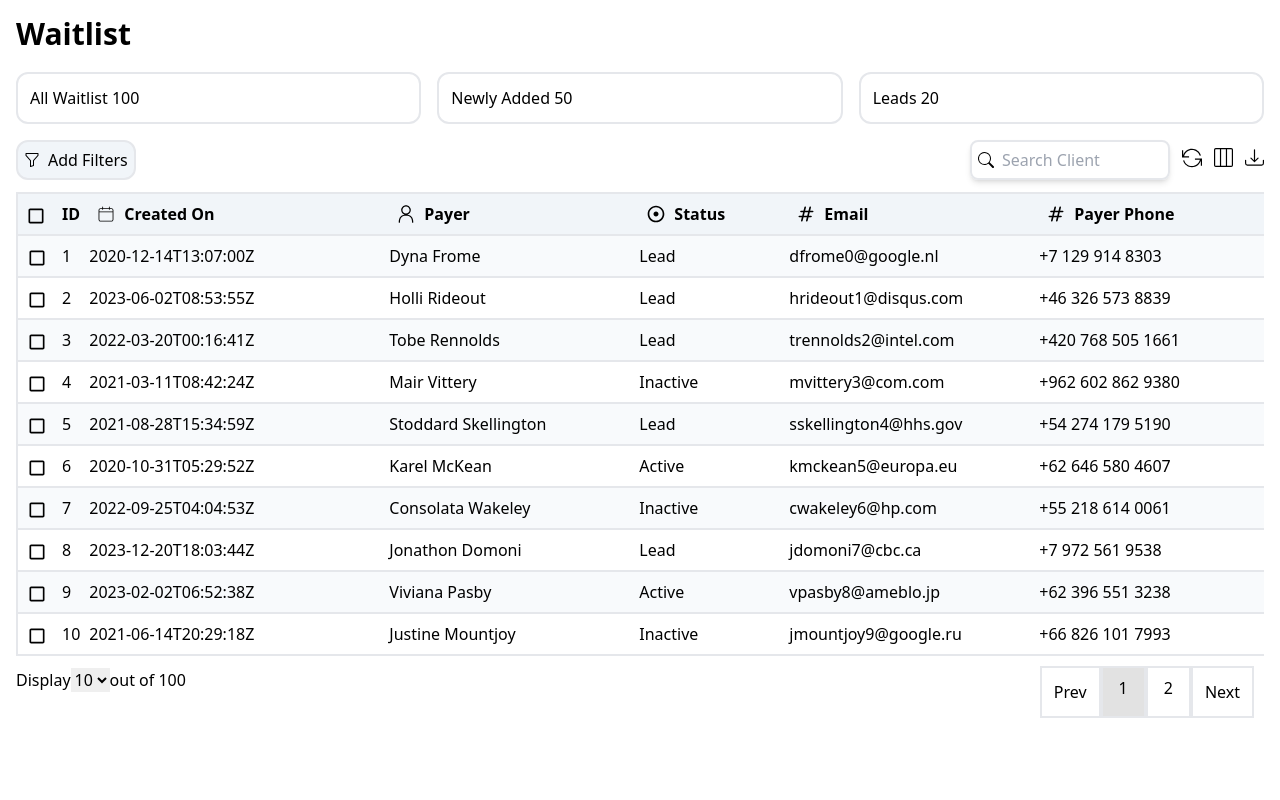
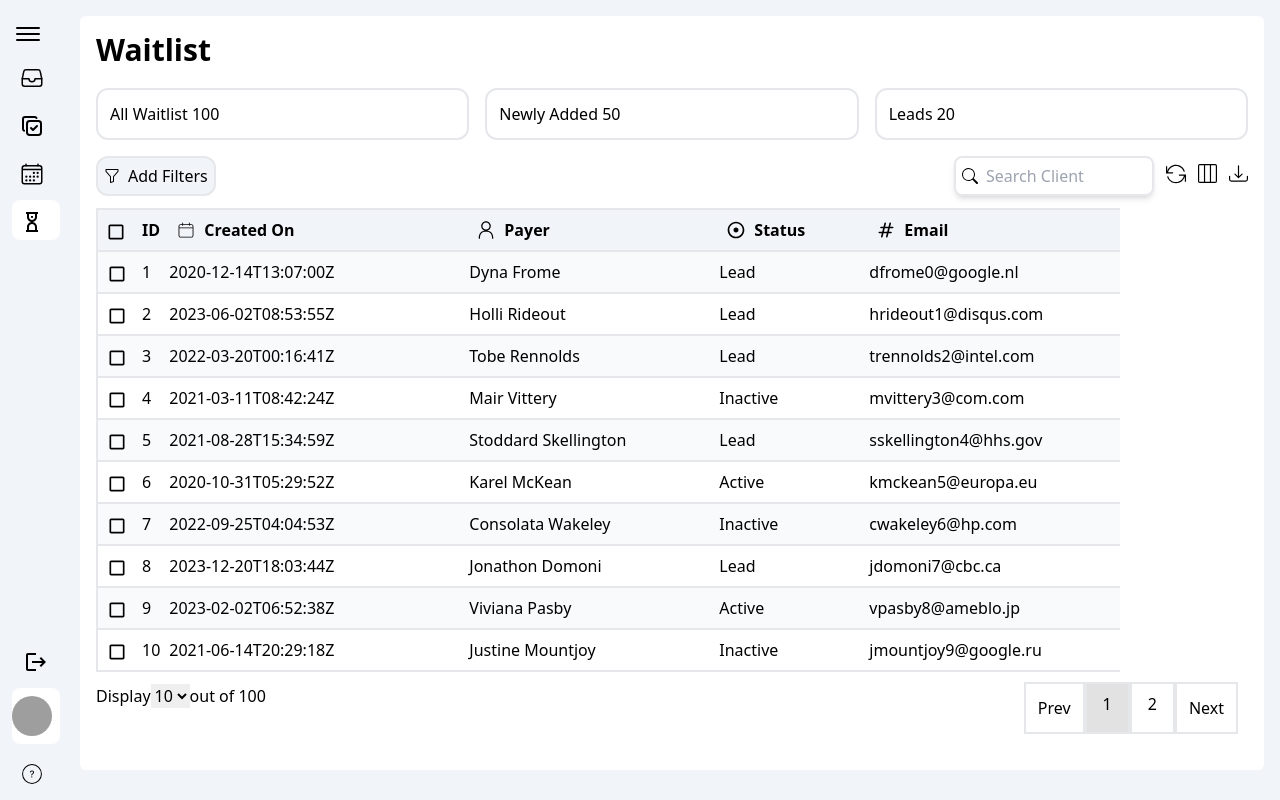
Before and after one commit to Sumant64/omnify-machine-coding, a Next.js app: page /dynamic-table-upgrade in a window 1280 px wide. Built offline with nearby package versions, Linux system fonts and the light colour scheme; grey boxes are pictures that could not be loaded.

Commit message:
sidebar changes

```diff
--- /dev/null
+++ b/app/components/layout/MainLayout.jsx
@@ -0,0 +1,25 @@
+import React, { useState } from 'react'
+import Sidebar from './Sidebar';
+import { IoMenuOutline } from "react-icons/io5";
+
+
+const MainLayout = (props) => {
+    const [toggle, setToggle] = useState(false);
+
+
+  return (
+    <>
+        <div className='block sm:hidden fixed top-5 right-0 pr-5' onClick={() => setToggle(!toggle)}><IoMenuOutline className='w-8 h-8 relative top-[2px] ml-2' /></div>
+        <div style={{boxSizing: 'border-box'}} className='flex bg-slate-100'>
+            <div className={`bg-slate-100 z-50 transition-all duration-500 absolute h-[100vh] sm:static sm:block overflow-hidden ${toggle ? 'w-[228px]' : 'w-[0px] sm:w-[64px]'}`}>
+                <Sidebar toggle={toggle} setToggle={setToggle} />
+            </div>
+            <div style={{flex: '5'}}>
+                {props.children}
+            </div>
+        </div>
+    </>
+  )
+}
+
+export default MainLayout
--- /dev/null
+++ b/app/components/layout/Sidebar.jsx
@@ -0,0 +1,50 @@
+import React, { useState } from 'react';
+import { IoLogoSlack } from "react-icons/io";
+import { IoMenuOutline } from "react-icons/io5";
+import { IoFileTrayOutline } from "react-icons/io5";
+import { TbCopyCheck } from "react-icons/tb";
+import { IoCalendarOutline } from "react-icons/io5";
+import { CgSandClock } from "react-icons/cg";
+import { MdLogout } from "react-icons/md";
+import { CiCircleQuestion } from "react-icons/ci";
+import { LuLayoutDashboard } from "react-icons/lu";
+
+
+const Sidebar = ({ toggle, setToggle }) => {
+
+
+    return (
+        <div className='pl-1 pr-1 h-[100vh] flex flex-col'>
+            <div style={{ flexGrow: '1' }}>
+                <div className='flex justify-between mt-4'>
+                    <div className={`flex ${toggle ? 'block' : 'hidden'}`}>
+                        <IoLogoSlack className='w-6 h-6 relative top-[2px]' />
+                        <h1>Front-Desk</h1>
+                    </div>
+                    <IoMenuOutline onClick={() => setToggle(!toggle)} className='hidden sm:block w-8 h-8 relative top-[2px] ml-2' />
+                </div>
+                <ul>
+                    <li><a className={`flex gap-3 pt-2 pb-2 mt-2 mb-2 ${toggle ? 'ml-0' : 'ml-2'}`} href="#"><IoFileTrayOutline className={`w-6 h-6 relative top-[2px] ${toggle ? 'ml-0' : 'ml-2'}`} /> <span className={`${toggle ? 'block' : 'hidden'}`}>Order</span></a></li>
+                    <li><a className={`flex gap-3 pt-2 pb-2 mt-2 mb-2 ${toggle ? 'ml-0' : 'ml-2'}`} href="#"><TbCopyCheck className={`w-6 h-6 relative top-[2px] ${toggle ? 'ml-0' : 'ml-2'}`} /> <span className={`${toggle ? 'block' : 'hidden'}`}>Subscription</span></a></li>
+                    <li><a className={`flex gap-3 pt-2 pb-2 mt-2 mb-2 ${toggle ? 'ml-0' : 'ml-2'}`} href="#"><IoCalendarOutline className={`w-6 h-6 relative top-[2px] ${toggle ? 'ml-0' : 'ml-2'}`} /> <span className={`${toggle ? 'block' : 'hidden'}`}>Calendar</span></a></li>
+                    <li><a className={`flex gap-3 pt-2 pb-2 mt-2 mb-2 ${toggle ? 'ml-0' : 'ml-2'} bg-[#fff] rounded-lg`} href="#"><CgSandClock className={`w-6 h-6 relative top-[2px] ${toggle ? 'ml-0' : 'ml-2'}`} /> <span className={`${toggle ? 'block' : 'hidden'}`}>Waitlist</span></a></li>
+                </ul>
+            </div>
+            <div className='relative bottom-0'>
+                <ul>
+                    <li><a className={`flex gap-3 justify-between pt-2 pb-2 mt-2 mb-2 ${toggle ? 'ml-0' : 'ml-2'}`} href="#">
+                        <div className='flex gap-2'>
+                            <LuLayoutDashboard className={`w-5 h-5 relative top-[2px] ${toggle ? 'ml-0' : 'hidden'}`} />
+                            <span className={`${toggle ? 'block' : 'hidden'}`}>Dashboard</span>
+                        </div>
+                        <MdLogout className={`w-6 h-6 relative top-[2px] ${toggle ? 'mr-0' : 'mr-3'}`} />
+                    </a></li>
+                    <li><a className={`flex gap-3 pt-2 pb-2 mt-2 mb-2 bg-[#fff] rounded-lg ${toggle ? 'ml-0' : 'ml-2'}`} href="#"><img className='rounded-full w-10 h-10' src="https://cdn.pixabay.com/photo/2017/03/16/21/18/logo-2150297_640.png" alt="profile" /><span><div className={` ${toggle ? 'block' : 'hidden'}`}><p>Admin Name</p><p>adminname@mail.com</p></div></span></a></li>
+                    <li><a className={`flex gap-3 pt-2 pb-2 mt-2 mb-2 ${toggle ? 'ml-0' : 'ml-2'}`} href="#"><CiCircleQuestion className={`w-6 h-6 relative ${toggle ? 'ml-0 top-4' : 'ml-2 top-[2px]'}`} /> <div className={` ${toggle ? 'block' : 'hidden'}`}><p>Help Center</p><p>@2024 Omnify.Inc</p></div></a></li>
+                </ul>
+            </div>
+        </div>
+    )
+}
+
+export default Sidebar
--- a/app/dynamic-table-upgrade/page.jsx
+++ b/app/dynamic-table-upgrade/page.jsx
@@ -117,7 +117,7 @@ const DynamicTableUpgrade = () => {
 
 
     return (
-        <div className='m-4'>
+        <div className='m-4 bg-[#fff] p-4 rounded-md'>
             <h1 className='text-3xl font-bold'>Waitlist</h1>
             <div className='flex flex-col gap-1 sm:flex-row sm:gap-4 mt-5 flex-wrap '>
                 <p className='border-2 flex-1 p-3 rounded-xl '>All Waitlist <span>100</span></p>
@@ -184,12 +184,11 @@ const DynamicTableUpgrade = () => {
                 </div>
 
             </div>
-            <div className='flex justify-center'>
-                <div className='w-[100%] overflow-auto'>
-
-                    {
-                        !loading &&
-                        <table className='rounded-xl border-2 w-full mt-3'>
+            <div className='flex'>
+                {
+                    !loading &&
+                    <div className='w-[80vw] overflow-auto'>
+                        <table className='rounded-xl border-2 mt-3'>
                             <thead className='border-b-2 text-start'>
                                 <tr>
                                     {
@@ -228,8 +227,8 @@ const DynamicTableUpgrade = () => {
                                 }
                             </tbody>
                         </table>
-                    }
-                </div>
+                    </div>
+                }
             </div>
 
             <div className='flex justify-between'>
--- a/app/layout.js
+++ b/app/layout.js
@@ -3,6 +3,8 @@ import { Provider } from 'react-redux';
 import './globals.css';
 import { Inter } from 'next/font/google'
 import store from '@/redux/store';
+import Sidebar from './components/layout/Sidebar';
+import MainLayout from './components/layout/MainLayout';
 
 
 
@@ -11,7 +13,9 @@ export default function RootLayout({ children }) {
     <html lang="en">
       <body>
         <Provider store={store}>
-          {children}
+            <MainLayout>
+            {children}
+            </MainLayout>
         </Provider>
       </body>
     </html>
```
